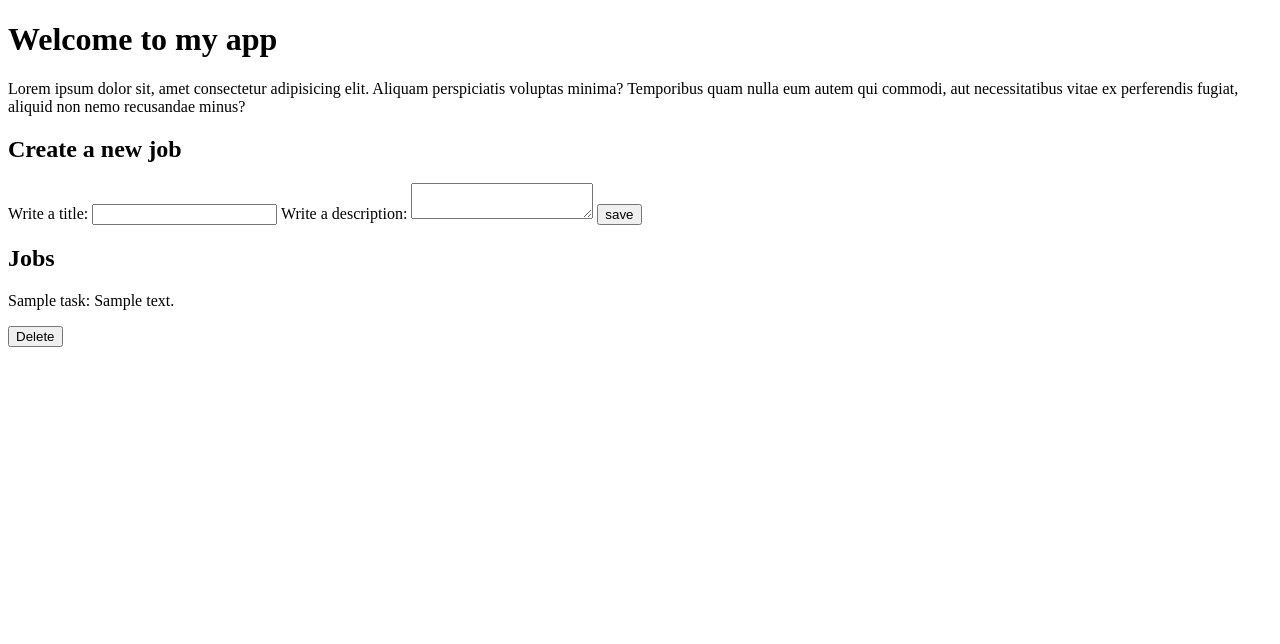
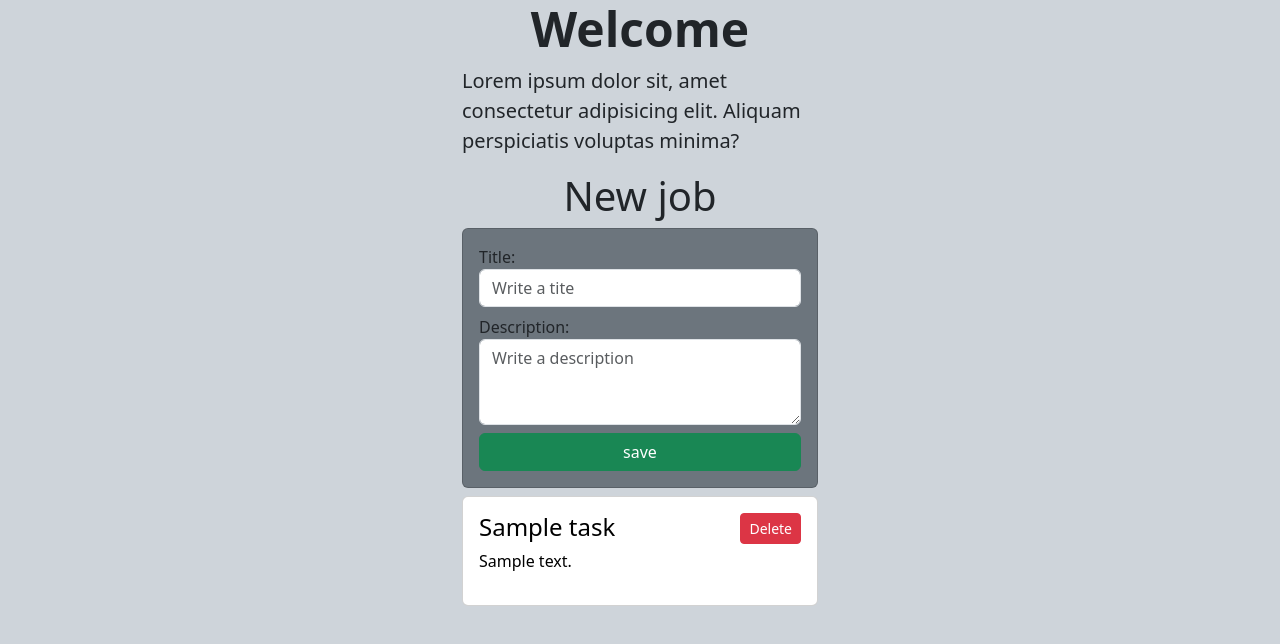
Before and after one commit to araod14/crud_django, a Django app: page / in a window 1280 px wide. Shown: the top 644 px of the page. Run offline with Django 4.2, Linux system fonts and the light colour scheme; tables that the repository leaves empty hold one stand-in row (values such as "Sample post").

Commit message:
css style added

```diff
--- a/app_crud/templates/index.html
+++ b/app_crud/templates/index.html
@@ -1,35 +1,49 @@
 {% extends 'layouts/base.html' %}
 
 {% block content %}
-<h1>Welcome to my app</h1>
-<p>Lorem ipsum dolor sit, amet consectetur adipisicing elit. Aliquam perspiciatis voluptas minima? Temporibus quam nulla eum autem qui commodi, aut necessitatibus vitae ex perferendis fugiat, aliquid non nemo recusandae minus?</p>
-<h2>Create a new job</h2>
+<div class="container">
+  <div class="row">
+    <div class="col-md-4 offset-md-4">
+      <h1 class="display-5 text-center fw-bold">Welcome</h1>
+      <p class="lead text-start">Lorem ipsum dolor sit, amet consectetur adipisicing elit. Aliquam perspiciatis voluptas minima? </p>
+      <h2 class="display-6 text-center">New job</h2>
           <!-- Create Form -->
             <form
               action="{% url 'new_task' %}"
-        method="POST">
+              method="POST"
+              class="card card-body bg-secondary">
               {% csrf_token %}
-        <label for="title">Write a title:</label>
+              <label for="title">Title:</label>
               <input
                 type="text"
-          name="title"/>
-        <label for="description">Write a description:</label>
+                name="title"
+                placeholder="Write a tite"
+                class="form-control mb-2"/>
+              <label for="description">Description:</label>
               <textarea
                 name="description"
                 id="description"
-          rows="2"></textarea>
-        <button>save</button>
+                rows="3"
+                placeholder="Write a description"
+                class="form-control mb-2"
+                ></textarea>
+              <button class="btn btn-success">save</button>
             </form>
-<h2>Jobs</h2>
       {% for task in tasks %}
+      <div class="card card-body text-black mt-2 d-flex flex-row justify-content-between">
         <div>
-    <p>{{task.title}}: {{task.description}}</p>
+          <h4>{{task.title}}</h4>
+          <p>{{task.description}}</p>
+        </div>
         <form action="{% url 'delete_task' task.id %}" method="POST">
           {% csrf_token %}
-        <button>Delete</button>
+          <button class="btn btn-danger btn-sm">Delete</button>
           </form>
       </div>
       {% empty %}
-<h2>No jobs yet</h2>
+      <h2 class="display-6 text-center">No jobs yet</h2>
       {% endfor %}
+    </div>
+  </div>
+</div>
 {% endblock %}
--- a/app_crud/templates/layouts/base.html
+++ b/app_crud/templates/layouts/base.html
@@ -1,12 +1,16 @@
+{% load static %}
+
 <!DOCTYPE html>
 <html lang="en">
 <head>
     <meta charset="UTF-8">
     <meta http-equiv="X-UA-Compatible" content="IE=edge">
     <meta name="viewport" content="width=device-width, initial-scale=1.0">
-    <title>My CRUD app</title>
+    <title>My Jobs app</title>
+    <link rel="stylesheet" href="https://cdn.jsdelivr.net/npm/bootstrap@5.3.0-alpha3/dist/css/bootstrap.min.css">
+    <link rel="stylesheet" href="{% static 'main.css' %}">
 </head>
-<body>
+<body class="bg-dark-subtle">
     {% block content %}
     {% endblock %}
 </body>
--- a/app_crud/views.py
+++ b/app_crud/views.py
@@ -6,7 +6,13 @@ from .models import Task
 #04v104
 
 # Create your views here.
-
+def index(request):
+    tasks = Task.objects.all()
+    return render(request, 'index.html',
+                  {
+                    'tasks': tasks
+                  }
+        )
 
 def create_task (request):
     new_title = request.POST["title"]
@@ -20,14 +26,6 @@ def create_task (request):
     task.save()
     return redirect("/")
 
-def index(request):
-    tasks = Task.objects.all()
-    return render(request, 'index.html',
-                  {
-                    'tasks': tasks
-                  }
-        )
-
 def delete_task(request, task_id):
     task = Task.objects.get(id=task_id)
     task.delete()
```
Also changed, not shown: app_crud/static/main.css (added). Lines whose indentation alone changed are shown as unchanged.
